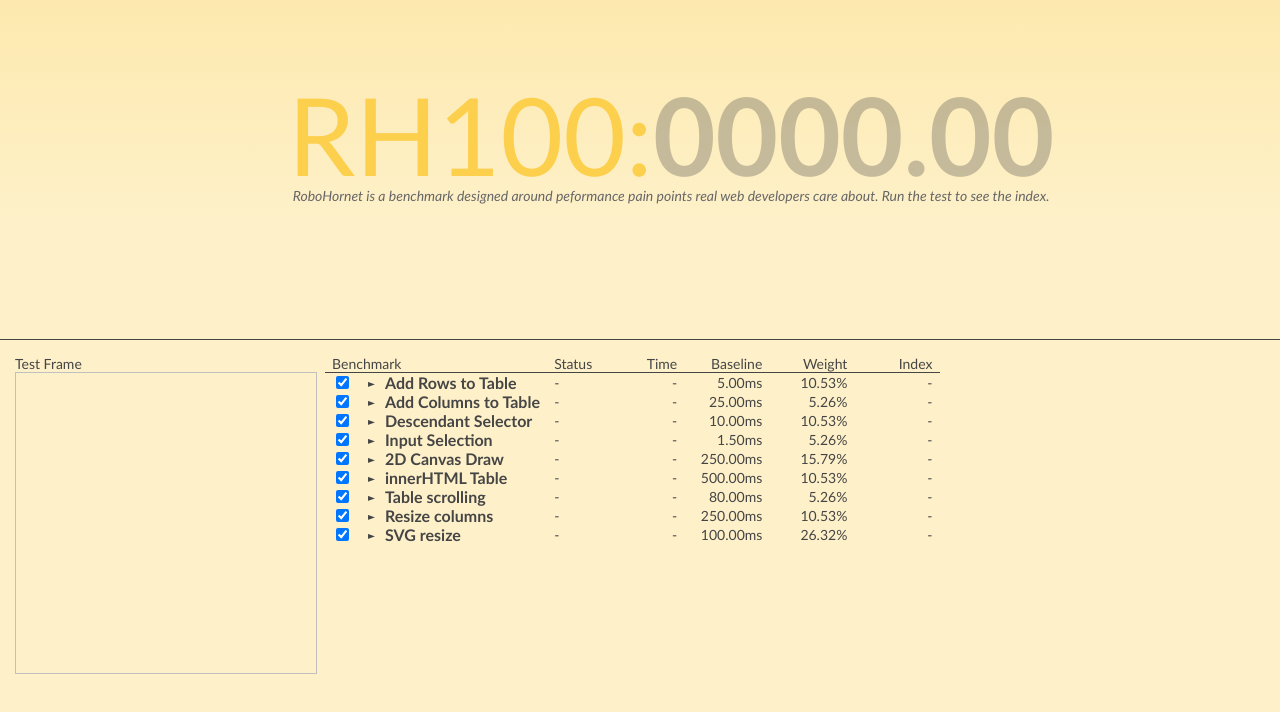
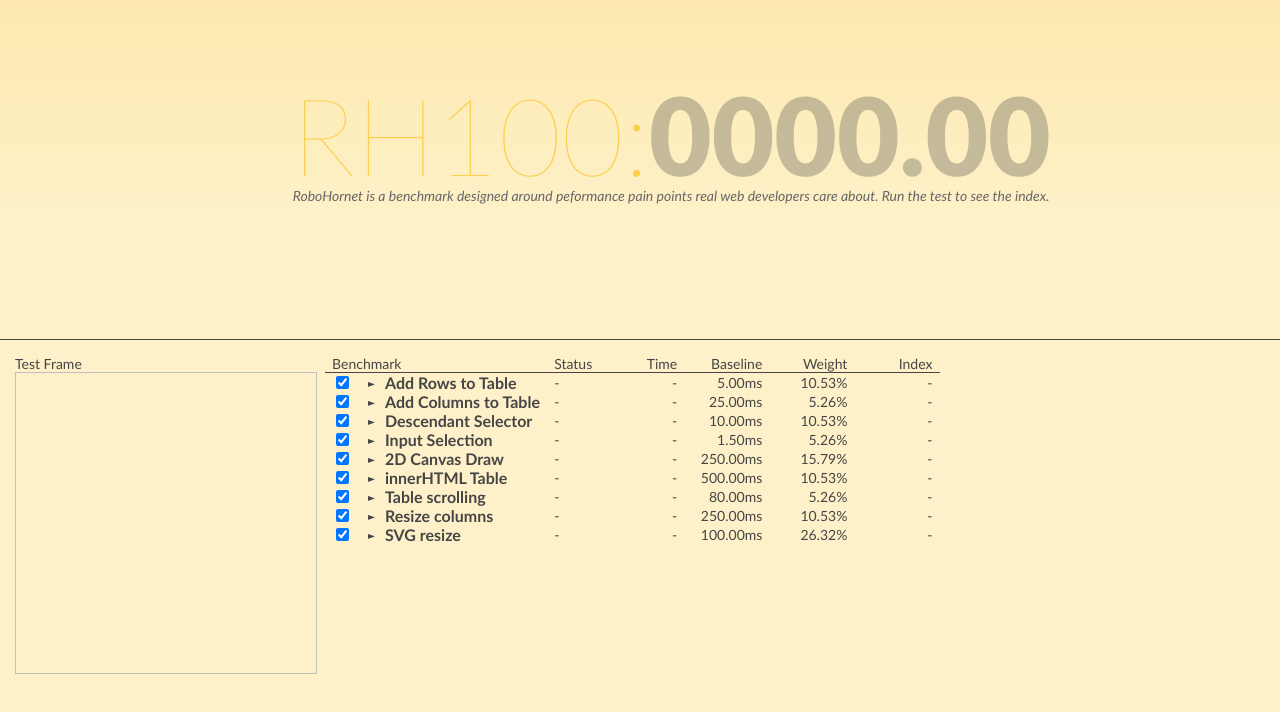
Before and after one commit to robohornet/robohornet, a plain HTML site: page robohornet.html in a window 1280 px wide. Shown: the part 66-778 px from the top of the page. Drawn offline with Linux system fonts and the light colour scheme.

Commit message:
Use hairline and black fonts in the Index to differntiate the prefix more cleanly.
Squashed commit of the following:

commit c89093dc746962d62cad2f38e3088a19b55d6a84
Author: Alex Komoroske <komoroske@google.com>
Date:   Fri Jan 13 09:11:51 2012 -0800

    Use the new fonts to give more visual distinction between the index and the index prefix.

commit e0edc4a6a79dbcb58eb275f123d72bfdc9a498cf
Author: Alex Komoroske <komoroske@google.com>
Date:   Fri Jan 13 09:10:21 2012 -0800

    Added Lato Black and Lato Hairline

git-svn-id: https://robohornet.googlecode.com/svn/trunk@57 48a18672-c925-a5f9-4b90-b3a8688770c7

```diff
--- a/main.css
+++ b/main.css
@@ -30,6 +30,18 @@
   font-style: normal;
   font-weight: 400;
   src: local('Lato Regular'), local('Lato-Regular'), url('fonts/Lato-Regular.woff') format('woff');
+}
+@font-face {
+  font-family: 'Lato';
+  font-style: normal;
+  font-weight: 100;
+  src: local('Lato Hairline'), local('Lato-Hairline'), url('fonts/Lato-Hairline.woff') format('woff');
+}
+@font-face {
+  font-family: 'Lato';
+  font-style: normal;
+  font-weight: 900;
+  src: local('Lato Black'), local('Lato-Black'), url('fonts/Lato-Black.woff') format('woff');
 }
 
 
@@ -239,12 +251,13 @@
 
 #index-prefix {
   color: #FCCF4D;
-  font-weight: normal;
+  font-weight: 100;
 }
 
 #index {
   opacity: 0.3;
   -webkit-transition: opacity 2s;
+  font-weight: 900;
 }
 
 #index.final {
```
Also changed, not shown: fonts/Lato-Black.woff (added), fonts/Lato-Hairline.woff (added).
